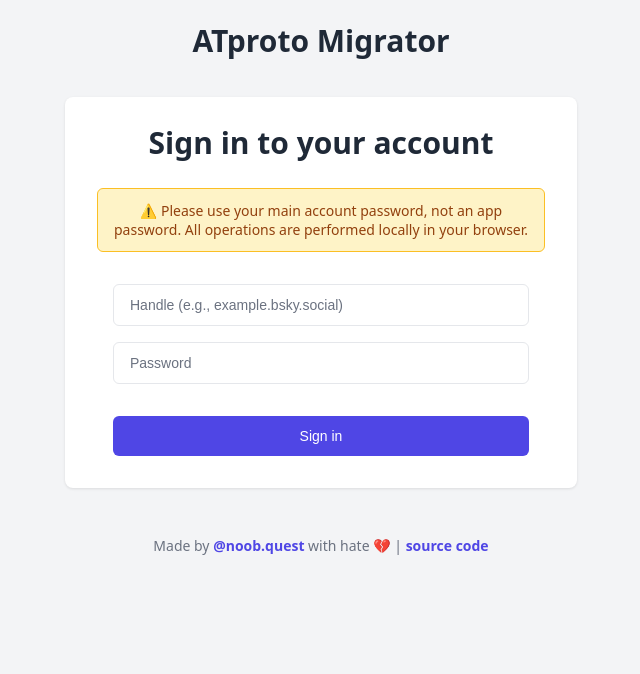
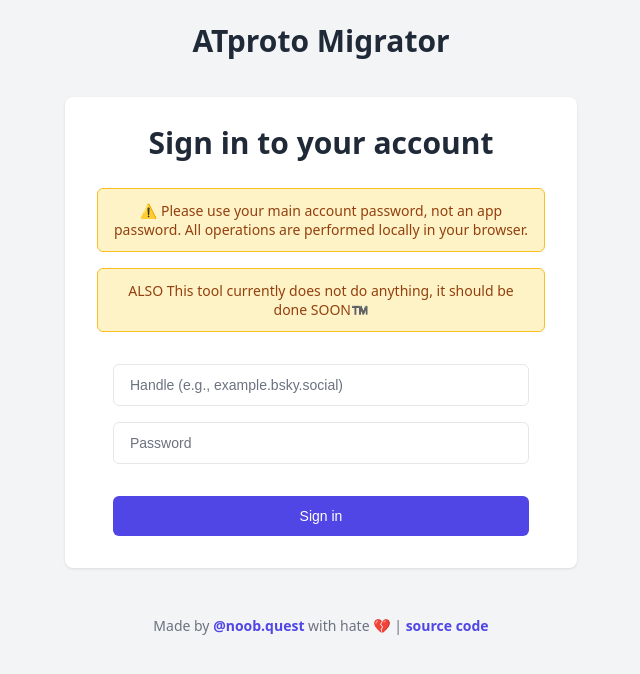
Before and after one commit to needmorepaper/atproto-migration, a React (Vite) app: page / in a window 1280 px wide. Shown: the top 674 px of the page, without its empty margins (319-959 px from the left). Built offline with nearby package versions, Linux system fonts and the light colour scheme.

Commit message:
commit warning message about non-functionality

```diff
--- a/src/components/auth/Login.tsx
+++ b/src/components/auth/Login.tsx
@@ -139,6 +139,9 @@ export default function Login({ onLogin }: LoginProps) {
           <div className="warning-message">
             ⚠️ Please use your main account password, not an app password. All operations are performed locally in your browser.
           </div>
+          <div className="warning-message">
+            ALSO This tool currently does not do anything, it should be done SOON™️
+          </div>
           <form className="login-form" onSubmit={handleSubmit}>
             <div className="form-group">
               <input
```
